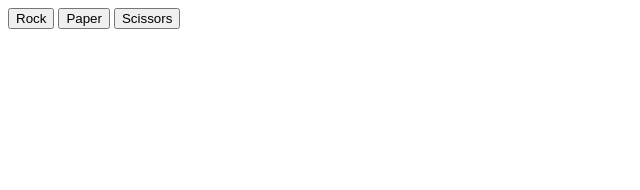
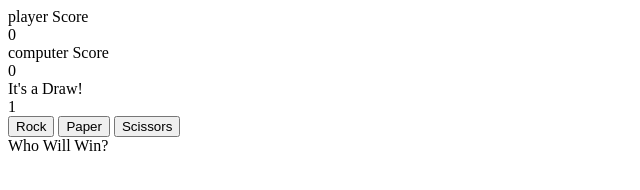
Before and after one commit to EmanAziz87/Rock-Paper-Scissors, a plain HTML site: page index.html in a window 1280 px wide. Both pictures are taken after a click on the button "Rock". Shown: the whole page, without its empty margins (0-640 px from the left). Drawn offline with Linux system fonts and the light colour scheme.

Commit message:
fixed random score increases when game is played. Refactored some code

```diff
--- a/index.html
+++ b/index.html
@@ -8,8 +8,17 @@
     <script src="script.js" defer></script>
   </head>
   <body>
+    <div>
+      <div>player Score</div>
+      <div class="playerScore">0</div>
+      <div>computer Score</div>
+      <div class="computerScore">0</div>
+      <div class="results">results</div>
+      <div class="round"></div>
+    </div>
     <button class="button-rock">Rock</button>
     <button class="button-paper">Paper</button>
     <button class="button-scissors">Scissors</button>
+    <div class="game-results">Who Will Win?</div>
   </body>
 </html>
--- a/script.js
+++ b/script.js
@@ -3,37 +3,27 @@
 function computerPlay() {
   const randomNum = Math.floor(Math.random() * 3);
   if (randomNum === 0) {
-    console.log("The Computer Chose: Rock");
     return "rock";
   } else if (randomNum === 1) {
-    console.log("The Computer Chose: Paper");
     return "paper";
   } else {
-    console.log("The Computer Chose: Scissors");
     return "scissors";
   }
 }
 
-function game() {
 let playerScore = 0;
 let computerScore = 0;
-  //for (let i = 0; i < 5; i++) {
-    //let playerSelection = prompt("Rock, Paper, or Scissors?");
 
-  console.log(
-    "You Chose: " +
-      playerSelection.toUpperCase()[0] +
-      playerSelection.substr(1).toLowerCase()
-  );
+function runGame() {
+  document.querySelector('.results').textContent = gameLogic(playerSelection, computerPlay());
+  document.querySelector('.playerScore').textContent = playerScore;
+  document.querySelector('.computerScore').textContent = computerScore;
+}
 
-  console.log(gamePlay(playerSelection, computerPlay()));
-
-  console.log("Your Score: " + playerScore);
-  console.log("Computer: Score: " + computerScore);
-
-  function gamePlay(playerSelection, computerSelection) {
+function gameLogic(playerSelection, computerSelection) {
   const yourSelection = playerSelection.toLowerCase();
-
+  console.log(`player selection: ${yourSelection}`);
+  console.log(`computer selection: ${computerSelection}`);
   if (yourSelection === computerSelection) {
     return "It's a Draw!";
   } else if (yourSelection === "rock" && computerSelection === "scissors") {
@@ -65,34 +55,40 @@ function game() {
   }
 }
 
+function roundIncrease() {
+  i++;
+  return document.querySelector('.round').textContent = i;
 }
 
-  /*
-  console.log("Your Score: " + playerScore);
-  console.log("Computer: Score: " + computerScore);
 
-  if (playerScore > computerScore) {
-    return console.log("Congrats, You Won The Game!");
-  } else if (computerScore > playerScore) {
-    return console.log("Feel Good About Yourself? Why You Losin?");
-  }
-*/
+let i = 0;
+let playerSelection = '';
 
 
 const buttons = document.querySelectorAll('button');
-let playerSelection = '';
 
 buttons.forEach((button) => {
   button.addEventListener('click', function() {
     if (button.textContent === "Rock") {
       playerSelection = button.textContent;
-      game();
+      runGame();
+      roundIncrease();
     } else if (button.textContent === "Paper") {
       playerSelection = button.textContent;
-      game();
+      runGame();
+      roundIncrease();
     } else if (button.textContent === "Scissors"){
       playerSelection = button.textContent;
-      game();
+      runGame();
+      roundIncrease();
     }
   });
 });
+
+/*
+if (playerScore > computerScore) {
+  document.querySelector('.game-results').textContent = "Congrats, You Won The Game!";
+} else if (computerScore > playerScore) {
+  document.querySelector('.game-results').textContent = "Feel Good About Yourself? Why You Losin?";
+}
+*/
```
Lines whose indentation alone changed are shown as unchanged.
